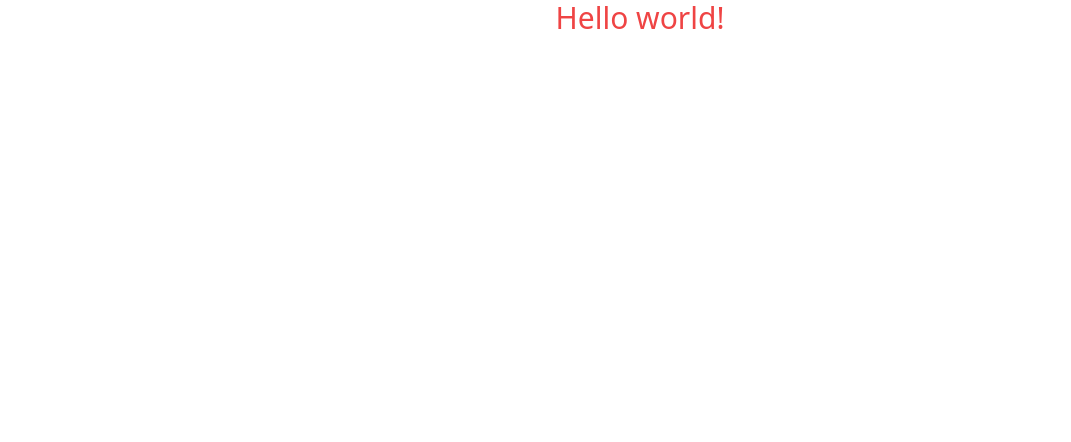
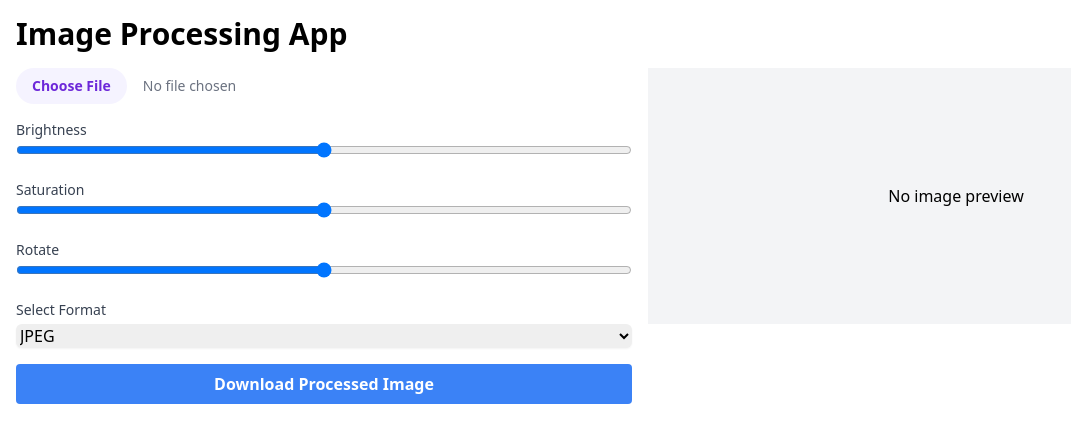
Before and after one commit to bhataasim1/filterpixel-image-processing, a React (Vite) app in the folder client/: page / in a window 1280 px wide. Shown: the top 442 px of the page, without its empty margins (0-1071 px from the left). Built offline with nearby package versions, Linux system fonts and the light colour scheme.

Commit message:
Add ImageUpload, ImagePreview, and ImageControls components

```diff
--- a/client/src/App.tsx
+++ b/client/src/App.tsx
@@ -1,14 +1,24 @@
+import React from "react";
+import ImageUpload from "./components/ImageUpload";
+import ImagePreview from "./components/ImagePreview";
+import ImageControls from "./components/ImageControls";
+import { ImageProvider } from "./context/useImageContext";
 
+const App: React.FC = () => {
+  return (
+    <ImageProvider>
+      <div className="container mx-auto p-4">
+        <h1 className="text-3xl font-bold mb-4">Image Processing App</h1>
+        <div className="grid grid-cols-1 md:grid-cols-2 gap-4">
+          <div>
+            <ImageUpload />
+            <ImageControls />
+          </div>
+          <ImagePreview />
+        </div>
+      </div>
+    </ImageProvider>
+  );
+};
 
-function App() {
-
-  return (
-    <>
-      <h1 className="flex items-center justify-center text-3xl text-red-500">
-      Hello world!
-    </h1>
-    </>
-  )
-}
-
-export default App
+export default App;
```
